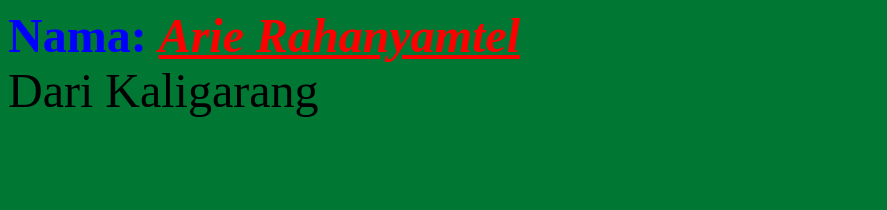
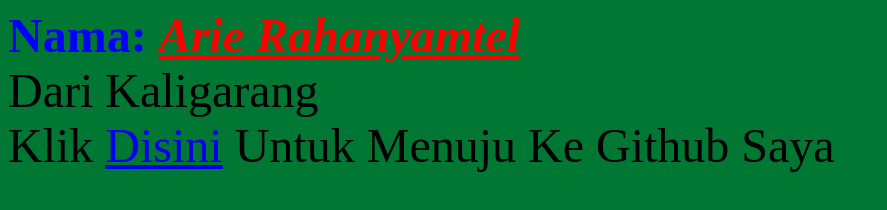
Before and after one commit to ari-tutorial/belajar.bikin.web, a plain HTML site: page index.html in a window 1280 px wide. Shown: the whole page, without its empty margins (0-887 px from the left). Drawn offline with Linux system fonts and the light colour scheme.

Commit message:
Menambahkan Link Tujuan

```diff
--- a/index.html
+++ b/index.html
@@ -11,8 +11,9 @@
 			<u><i>Arie Rahanyamtel</b></i></u></font></font>
 	<br/>
 			<font size="10">
-			Dari Kaligarang</font>
-
+			Dari Kaligarang
+	<br>
+Klik <a href="https://github.com/ari-tutorial/"> Disini</a> Untuk Menuju Ke Github Saya</font>
 
 
 	</body>
```
